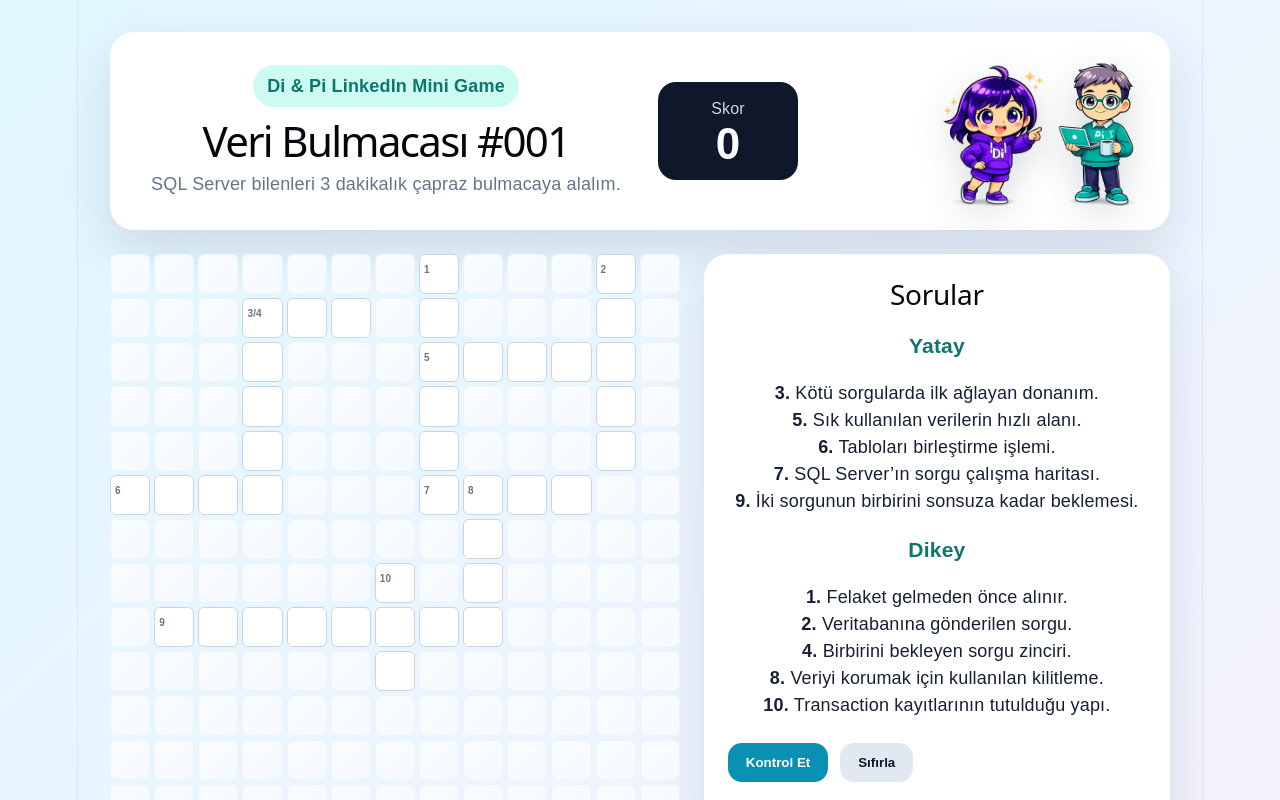
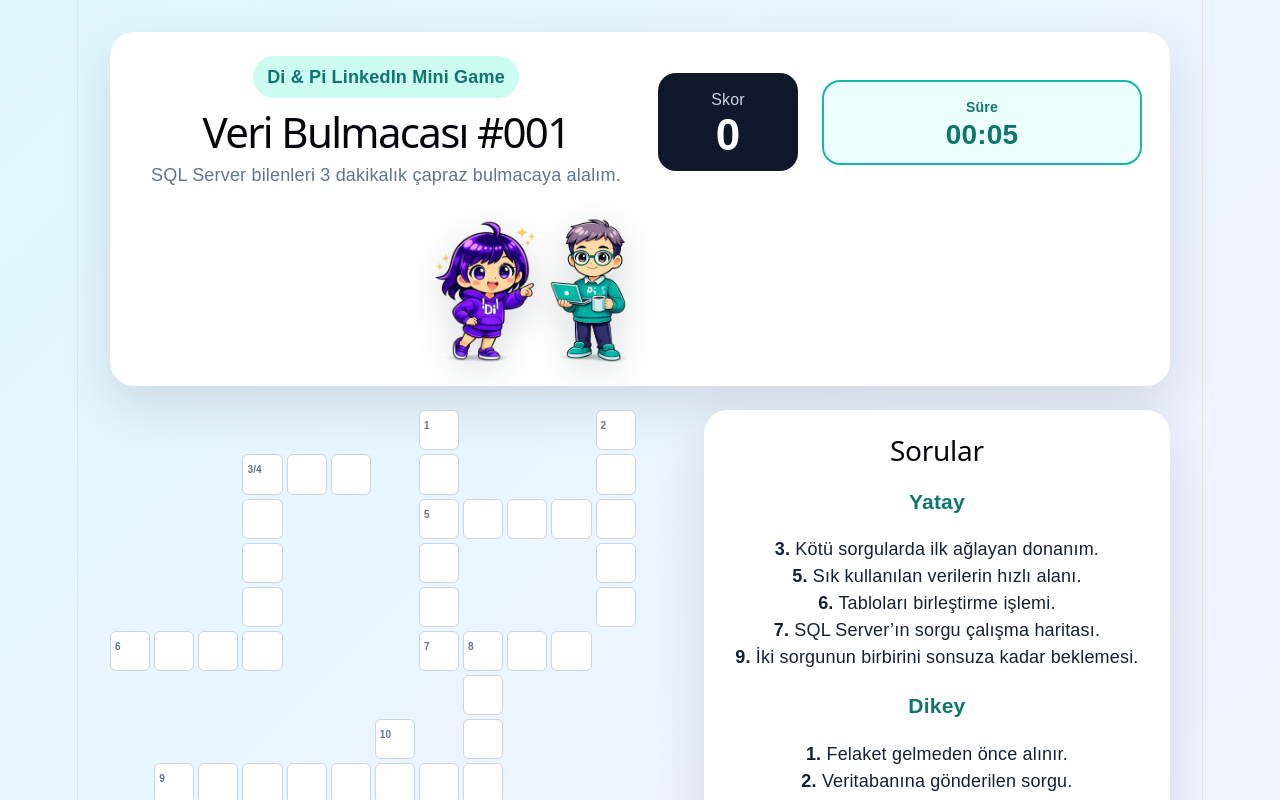
Before and after one commit to oguzkkutlu-dp/di-pi-crossword, a React (Vite) app: page / in a window 1280 px wide. Shown: the top 800 px of the page. Built offline with nearby package versions, Linux system fonts and the light colour scheme.

Commit message:
add linkedin preview image

```diff
--- a/src/App.css
+++ b/src/App.css
@@ -131,18 +131,13 @@ h1 {
 }
 
 .cell.black {
-  background: linear-gradient(135deg, #f3f9ff, #edf5fc);
-  border: 1px solid #edf5fc;
-  position: relative;
+  background: transparent;
+  border: 1px solid transparent;
+  pointer-events: none;
 }
 
 .cell.black::after {
-  content: "";
-  position: absolute;
-  inset: 0;
-  background: rgba(255,255,255,0.45);
-  border-radius: 6px;
-  pointer-events: none;
+  display: none;
 }
 
 .cell.white {
@@ -480,3 +475,31 @@ button.secondary {
   position: relative;
   z-index: 3;
 }
+
+.timer-box {
+  background: #ecfeff;
+  color: #0f766e;
+  border: 2px solid #14b8a6;
+  border-radius: 18px;
+  padding: 12px 18px;
+  min-width: 120px;
+  text-align: center;
+  font-weight: 800;
+}
+
+.timer-box span {
+  display: block;
+  font-size: 14px;
+}
+
+.timer-box strong {
+  display: block;
+  font-size: 28px;
+  line-height: 1.1;
+}
+
+.finish-time {
+  font-size: 20px;
+  font-weight: 900;
+  color: #0f766e;
+}
--- a/src/App.jsx
+++ b/src/App.jsx
@@ -1,4 +1,4 @@
-import { useMemo, useRef, useState } from "react";
+import { useEffect, useMemo, useRef, useState } from "react";
 import "./App.css";
 
 const WORDS = [
@@ -124,6 +124,8 @@ export default function App() {
   const [activeDirection, setActiveDirection] = useState("across");
   const [activeWordId, setActiveWordId] = useState(null);
   const [showHelp, setShowHelp] = useState(false);
+const [seconds, setSeconds] = useState(0);
+const [isFinished, setIsFinished] = useState(false);
 
   const total = grid.flat().filter((cell) => cell.letter).length;
 
@@ -227,9 +229,36 @@ function handleChange(r, c, value) {
   }
 }
 
+useEffect(() => {
+  if (isFinished) return;
+
+  const timer = setInterval(() => {
+    setSeconds((prev) => prev + 1);
+  }, 1000);
+
+  return () => clearInterval(timer);
+}, [isFinished]);
+
+useEffect(() => {
+  if (score === 100) {
+    setIsFinished(true);
+  }
+}, [score]);
+
+function formatTime(totalSeconds) {
+  const minutes = Math.floor(totalSeconds / 60);
+  const remainingSeconds = totalSeconds % 60;
+
+  return `${String(minutes).padStart(2, "0")}:${String(remainingSeconds).padStart(2, "0")}`;
+}
+
   function resetGame() {
     setAnswers({});
     setChecked(false);
+    setSeconds(0);
+    setIsFinished(false);
+    setActiveWordId(null);
+    setActiveDirection("across");
   }
 
   function selectWord(word) {
@@ -256,6 +285,11 @@ function handleChange(r, c, value) {
           <span>Skor</span>
           <strong>{score}</strong>
         </div>
+
+        <div className="timer-box">
+  <span>Süre</span>
+  <strong>{formatTime(seconds)}</strong>
+</div>
 {score === 100 && (
   <div className="success-overlay">
     <div className="success-modal">
```
